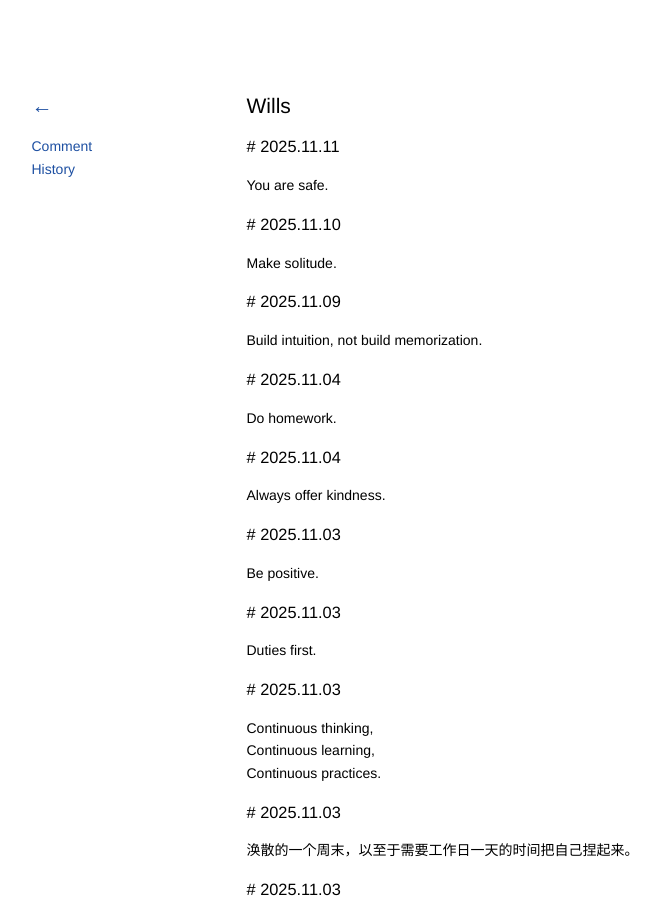
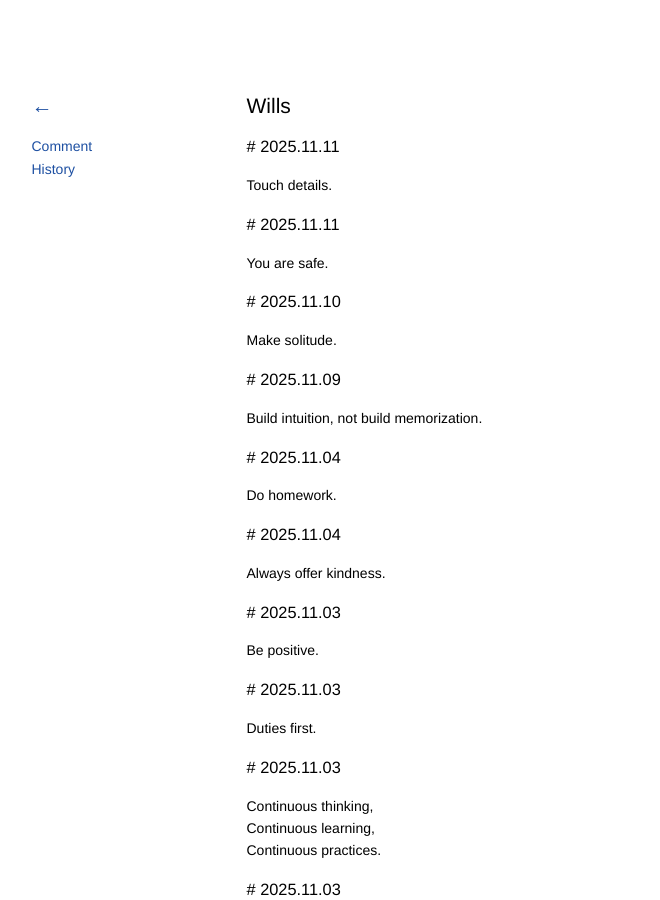
Before and after one commit to kidlj/awei, a Jekyll site: the page built from _wiki/wills.md, in a window 1280 px wide and 900 px high. Shown: the whole window, without its empty margins (101-761 px from the left). Built offline with Jekyll 4.4.1, drawn with Linux system fonts in a browser that asks for light colours.

Commit message:
update wills

```diff
--- a/_wiki/wills.md
+++ b/_wiki/wills.md
@@ -1,6 +1,10 @@
 ---
 title: Wills
 ---
+
+### 2025.11.11
+
+Touch details.
 
 ### 2025.11.11
 
```
